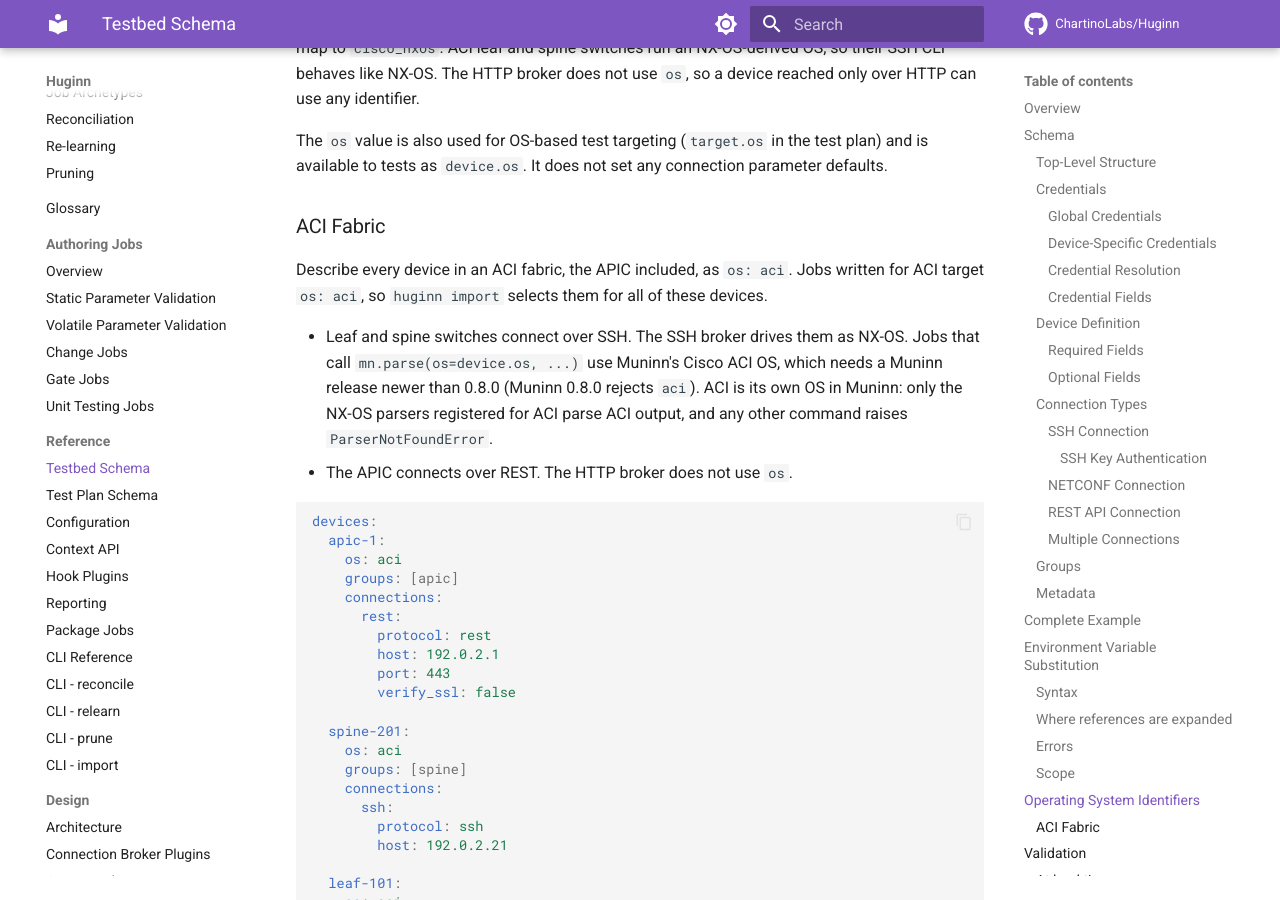
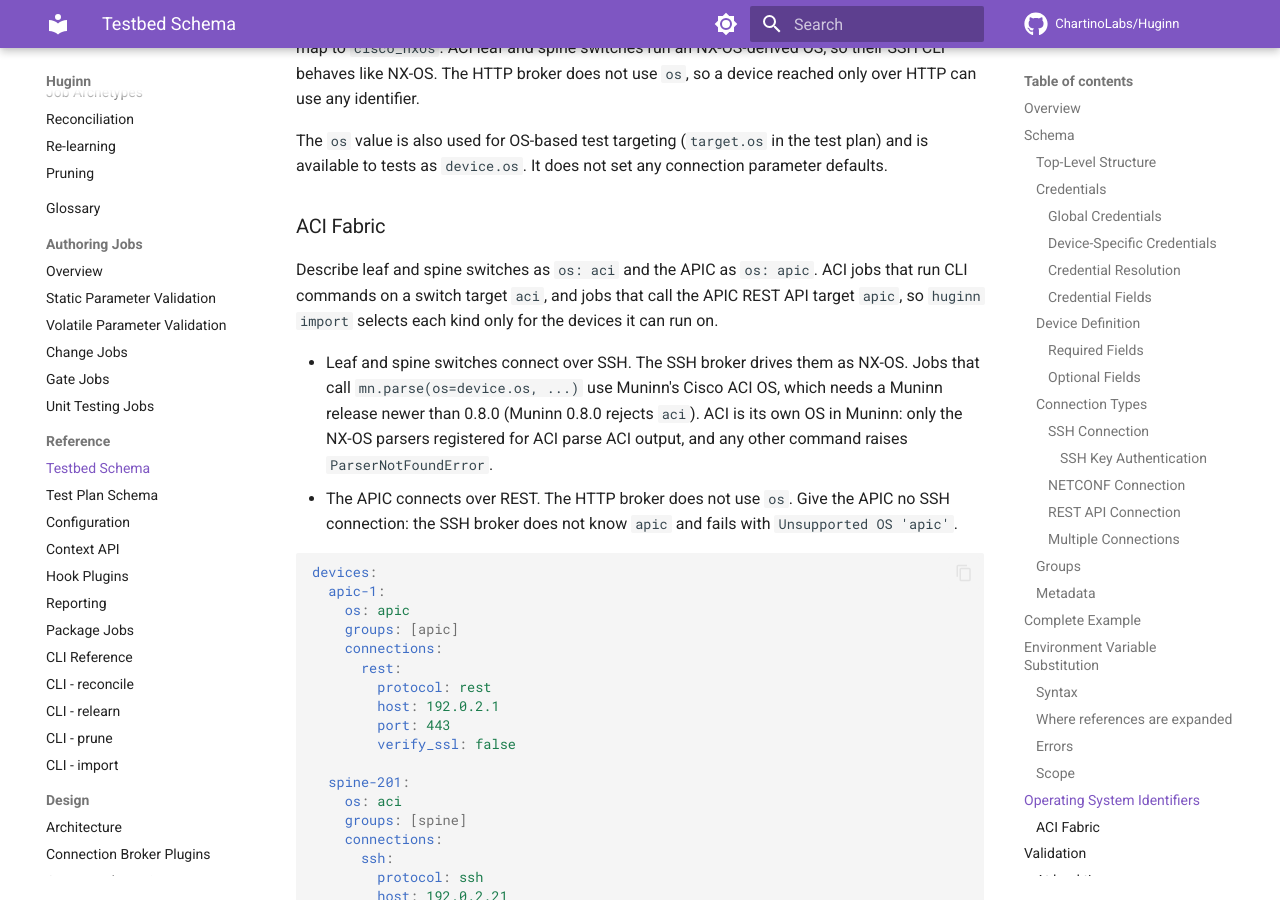
Before and after one commit to ChartinoLabs/Huginn, an MkDocs documentation site: the page built from docs/reference/testbed.md, in a window 1280 px wide and 900 px high, scrolled down 16244 px. Built offline with MkDocs 1.6.1 and Material for MkDocs 9.7.7, drawn with Linux system fonts in a browser that asks for light colours; comment, search, counter and statistics services are not loaded.

Commit message:
docs(testbed): describe the ACI APIC as os: apic (#360)
The ACI Fabric section said to give every ACI device, the APIC
included, os: aci. The catalog and its tooling use aci for leaf and
spine switches (SSH) and apic for the controller (REST), and ACI REST
jobs target apic only. Describe the APIC as os: apic in the ACI Fabric
section and in the full testbed example, and say that the SSH broker
rejects apic.

Co-authored-by: Claude Opus 5.5 <noreply@anthropic.com>

````diff
--- a/docs/reference/testbed.md
+++ b/docs/reference/testbed.md
@@ -545,7 +545,7 @@ devices:
 
   # ACI APIC (REST API only, device-specific credentials)
   apic-01:
-    os: aci
+    os: apic
     groups: [apic, datacenter-1, management]
     credentials:
       api:                            # Device-specific API credential
@@ -671,15 +671,15 @@ The `os` value is also used for OS-based test targeting (`target.os` in the test
 
 ### ACI Fabric
 
-Describe every device in an ACI fabric, the APIC included, as `os: aci`. Jobs written for ACI target `os: aci`, so `huginn import` selects them for all of these devices.
+Describe leaf and spine switches as `os: aci` and the APIC as `os: apic`. ACI jobs that run CLI commands on a switch target `aci`, and jobs that call the APIC REST API target `apic`, so `huginn import` selects each kind only for the devices it can run on.
 
 - Leaf and spine switches connect over SSH. The SSH broker drives them as NX-OS. Jobs that call `mn.parse(os=device.os, ...)` use Muninn's Cisco ACI OS, which needs a Muninn release newer than 0.8.0 (Muninn 0.8.0 rejects `aci`). ACI is its own OS in Muninn: only the NX-OS parsers registered for ACI parse ACI output, and any other command raises `ParserNotFoundError`.
-- The APIC connects over REST. The HTTP broker does not use `os`.
+- The APIC connects over REST. The HTTP broker does not use `os`. Give the APIC no SSH connection: the SSH broker does not know `apic` and fails with `Unsupported OS 'apic'`.
 
 ```yaml
 devices:
   apic-1:
-    os: aci
+    os: apic
     groups: [apic]
     connections:
       rest:
````
Also changed, not shown: 1 other file.
